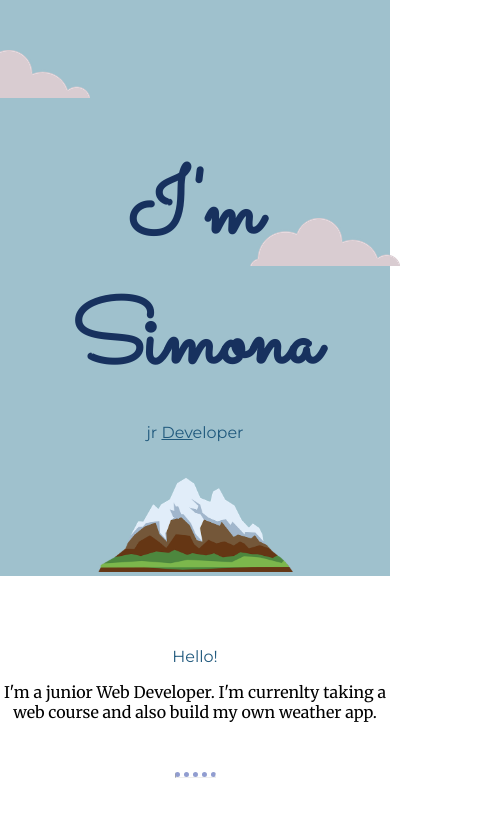
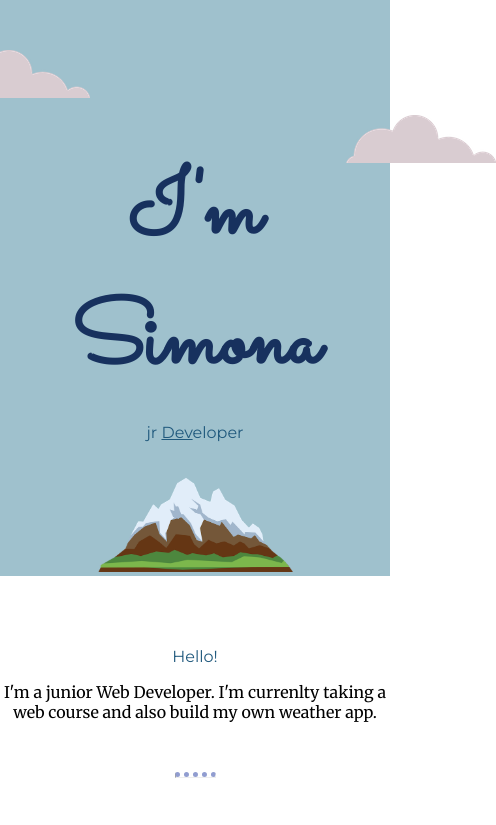
Before and after one commit to SSimona03/personal-website, a plain HTML site: page index.html in a window 390 px wide. Shown: the top 825 px of the page, 496 px wide, since content can reach past the window. Drawn offline with Linux system fonts and the light colour scheme.

Commit message:
Adding responsive for Tablet size

```diff
--- a/css/styles.css
+++ b/css/styles.css
@@ -4,15 +4,19 @@ body{
     margin: 0;
     text-align: center;
     font-family: 'Merriweather',serif;
+    margin: 0 0;
 
 }
 
 h1{
     margin-top: 50px;
     margin-bottom : 0px;
-    font-family: 'Sacramento', cursive;
+    font-family: 'Sacramento', sans-serif;
     font-size: 5.6rem; /*16px 90px/16*/
     color: #17315e;
+    position: relative;
+    z-index: 1;
+
 
 }
 
@@ -129,5 +133,10 @@ margin-bottom: 50px;
     font-size: 1rem;
     color : #20597d;
     font-weight: normal;
+    }
+
+    .bcloud {
+    top:20%;
+    margin-left: 6rem;
+    }
 }
-}
```
